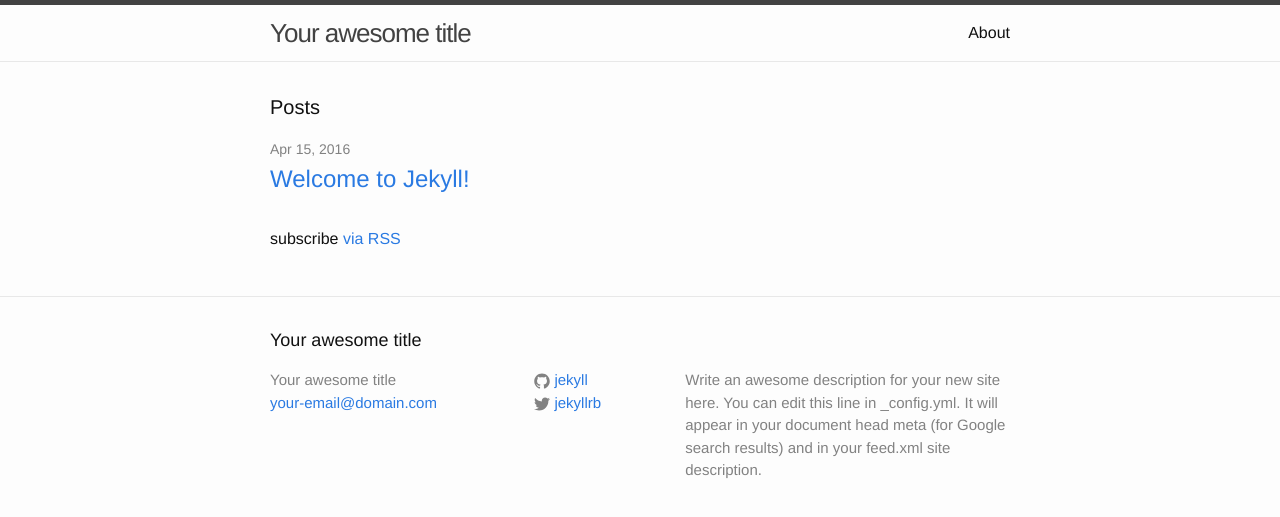
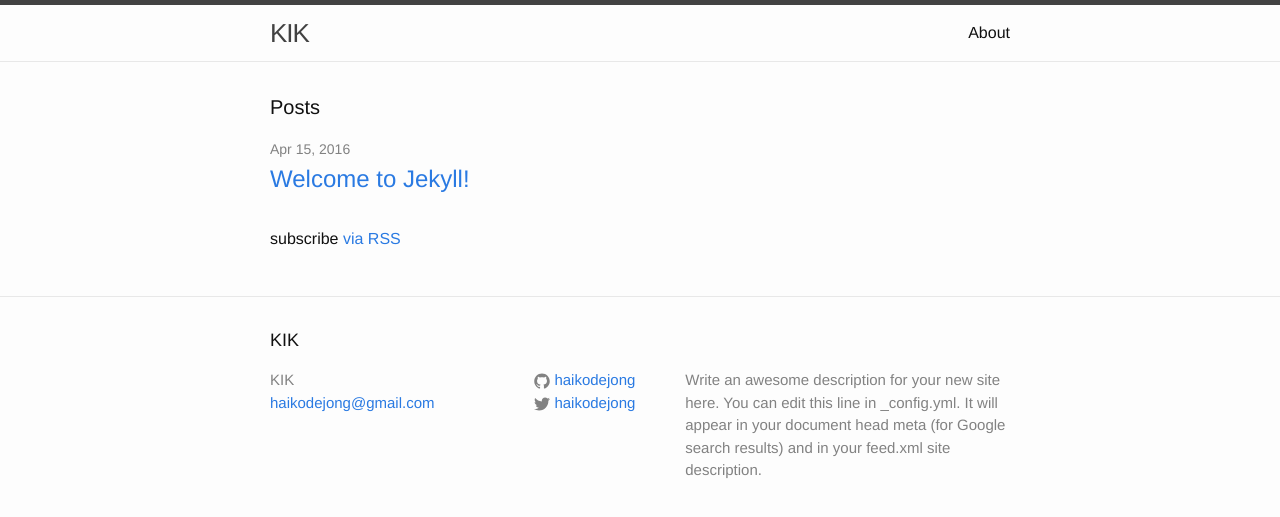
Before and after one commit to Haikodejong/haikodejong.github.io, a Jekyll site: the page built from index.html, in a window 1280 px wide. Shown: the top 517 px of the page. Built offline with Jekyll 4.4.1, drawn with Linux system fonts in a browser that asks for light colours.

Commit message:
config change

```diff
--- a/_config.yml
+++ b/_config.yml
@@ -1,14 +1,14 @@
 # Site settings
-title: Your awesome title
-email: your-email@domain.com
+title: KIK
+email: haikodejong@gmail.com
 description: > # this means to ignore newlines until "baseurl:"
   Write an awesome description for your new site here. You can edit this
   line in _config.yml. It will appear in your document head meta (for
   Google search results) and in your feed.xml site description.
 baseurl: "" # the subpath of your site, e.g. /blog/
-url: "http://yourdomain.com" # the base hostname & protocol for your site
-twitter_username: jekyllrb
-github_username:  jekyll
+url: "http://haikodejong.github.io" # the base hostname & protocol for your site
+twitter_username: haikodejong
+github_username:  haikodejong
 
 # Build settings
 markdown: kramdown
```
